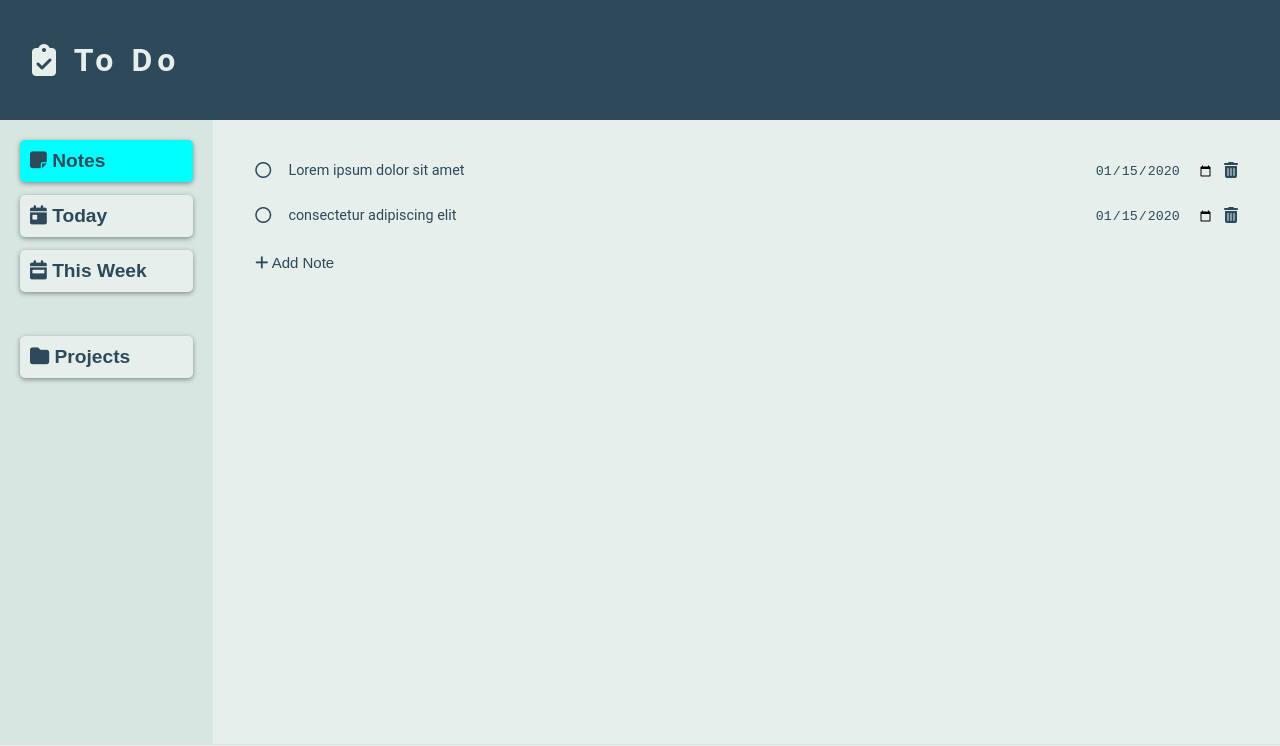
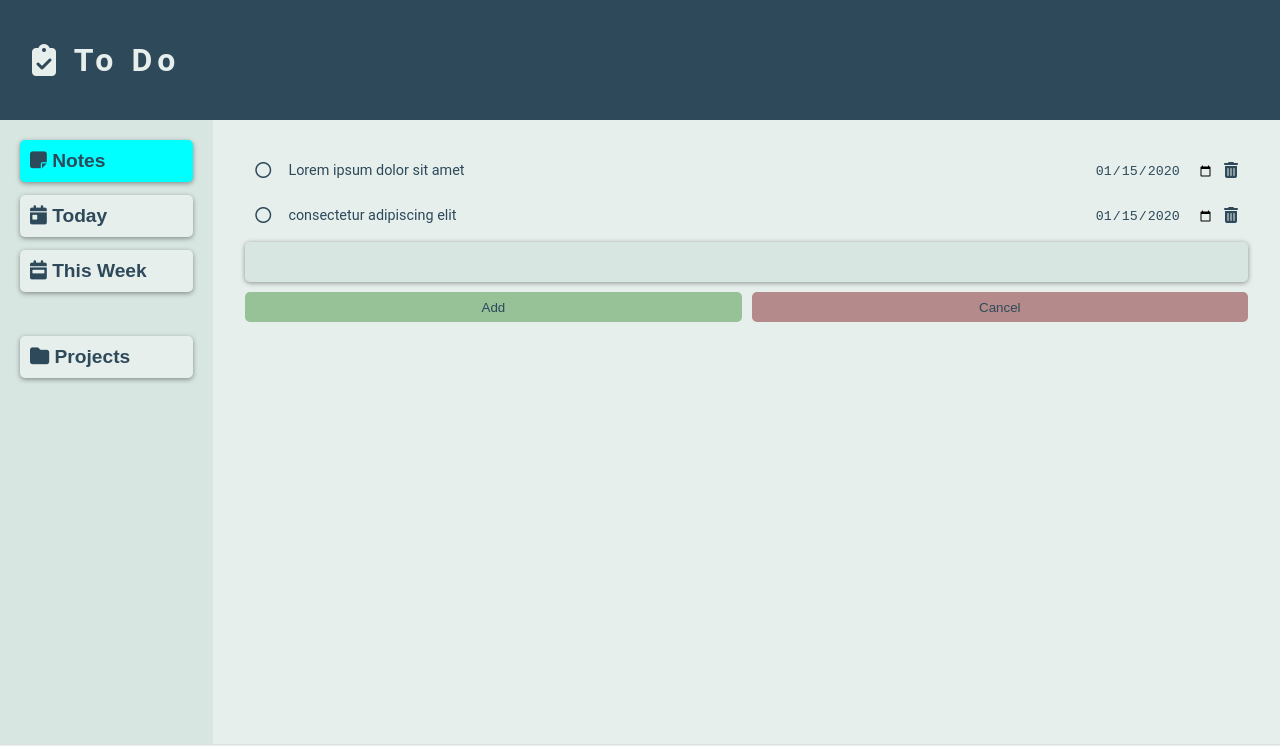
Before and after one commit to hayaman3/ToDo, a website with bundled scripts: page dist/index.html in a window 1280 px wide. Both pictures are taken after typing "2020-01-15", "2020-01-15" into the empty fields and a click on the button "Add Note". Shown: the top 746 px of the page. Built offline with nearby package versions, Linux system fonts and the light colour scheme.

Commit message:
Added Input for adding notes

```diff
--- a/src/index.js
+++ b/src/index.js
@@ -1,11 +1,13 @@
 import {notesUI, todayUI, weekUI, projectsUI} from './modules/UI'
 
 const span = document.querySelector("span");
+const inputPopup = document.getElementById("input-note-popup")
+const addNote = document.getElementById("add-note")
 
 document.body.addEventListener("click", (e) => {
     let element = e.target
     let parentElementTag = element.parentElement.tagName.toLowerCase()
-
+    console.log(element.id)
     switch(parentElementTag) {
         case "nav":
             showTab(element)
@@ -14,8 +16,20 @@ document.body.addEventListener("click", (e) => {
             notesEvents(element)
             break;
         default:
-            console.log("alert")
-      }
+    }
+    if(element.id=="add-note"){
+        element.classList.add("hide");
+        inputPopup.className = "";
+        inputPopup.classList.add("show")
+    }
+    if(element.id=="add-input-button"){
+        console.log("save and add")
+    }
+    if(element.id=="cancel-input-button"){
+        inputPopup.className = "";
+        inputPopup.classList.add("hide")
+        addNote.className = "";
+    }
 });
 
 // change to more specific selector
@@ -42,11 +56,16 @@ function notesEvents(element){
         case "i":
             iTagEvents(element)
             break;
-        case "span":
+        case "input":
+            changeDate(element);
             break;
         default:
             console.log("switch at notesEvent index.js")
     }
+}
+
+function changeDate(element){
+    console.log(element)
 }
 
 function iTagEvents(element){
--- a/src/modules/notes.js
+++ b/src/modules/notes.js
@@ -17,7 +17,7 @@ const contentConstructor = (priority, text) => {
     const lineContent = `
         <p class="note-line">
             <i class="fa-regular fa-circle"></i>
-            <span id="note-detail" contenteditable="true">${text}</span>
+            <span id="note-detail" contenteditable="true" data-max-length="30">${text}</span>
             <input type="date" class="date">
             <i class="fa-solid fa-trash-can"></i>
         </p>
@@ -33,11 +33,27 @@ const example2 = contentConstructor("medium", "consectetur adipiscing elit")
 
 // }
 
+const addNote =
+    `<button id="add-note">
+        <i class="fa-solid fa-plus"></i> Add Note
+    </button>`
+
+const inputPopup =
+    `<div id="input-note-popup" class="hide">
+        <input id="input-note" type="text"/>
+        <div id="input-buttons">
+            <button id="add-input-button">Add</button>
+            <button id="cancel-input-button">Cancel</button>
+        </div>
+    </div>`
+
 let notesContent =`
     ${example1.lineContent}
     ${example2.lineContent}
-    <button id="add-note"><i class="fa-solid fa-plus"></i> Add Note</button>
+    ${addNote}
+    ${inputPopup}
 `
+
 
 const form =`
     <form>
@@ -51,10 +67,3 @@ const form =`
 `
 
 export {notesContent}
-
-/* <p class="note-detail">
-<i class="fa-regular fa-circle-check"></i></i>
-<span style="text-decoration: line-through;">  Details</span>
-<input type="date" class="date">
-<button><i class="fa-solid fa-trash-can"></i></button>
-</p> */
```
Also changed, not shown: dist/index.html, dist/main.js, dist/style.css.
